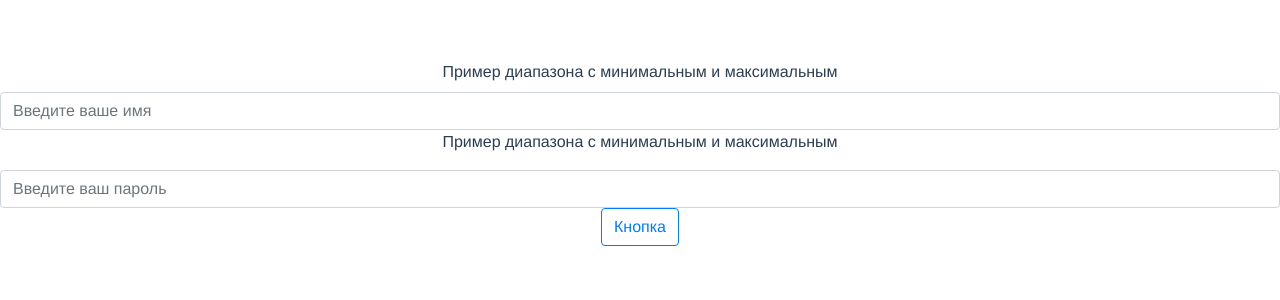
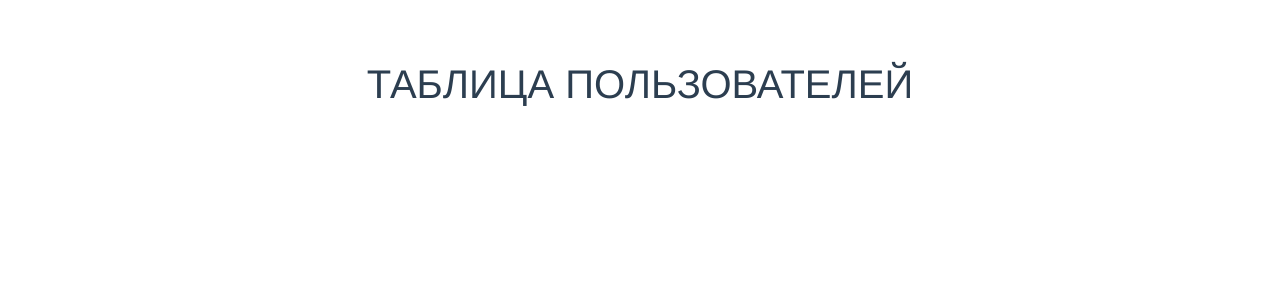
Before and after one commit to zawadzki2778/Empasoft_test, a Vue app: page /UserTable in a window 1280 px wide. Shown: the top 300 px of the page. Built offline with nearby package versions, Linux system fonts and the light colour scheme.

Commit message:
added comp UserNable and routing

```diff
--- a/src/App.vue
+++ b/src/App.vue
@@ -1,30 +1,14 @@
 <template>
   <div id="app">
-    <InputForm />
+    <router-view/>
   </div>
 </template>
 
 <script>
-import InputForm from "@/components/InputForm.vue"
+
 export default {
   name: "App",
-  components: { InputForm },
-  data() {
-    return {
-      username: "",
-      password: "",
-    };
-  },
-  computed: {
-    nameState() {
-      return this.username.length > 2 ? true : false;
-    },
-  },
-  methods: {
-    openTable() {
-
-    }
-  }
+  components: { },
 };
 </script>
 
--- a/src/main.js
+++ b/src/main.js
@@ -8,13 +8,14 @@ import 'bootstrap/dist/css/bootstrap.css'
 import 'bootstrap-vue/dist/bootstrap-vue.css'
 
 Vue.config.productionTip = false
+
 Vue.prototype.axios = axios;
+
 Vue.use(BootstrapVue)
 Vue.use(IconsPlugin)
 
 new Vue({
   router,
   store,
-
   render: h => h(App),
 }).$mount('#app')
--- a/src/components/InputForm.vue
+++ b/src/pages/InputForm.vue
@@ -1,5 +1,5 @@
 <template>
-  <div>
+  <div id="app">
     <label>Пример диапазона с минимальным и максимальным</label>
     <b-form-input
       v-model="username"
@@ -18,12 +18,31 @@
       v-model="password"
       placeholder="Введите ваш пароль"
     ></b-form-input>
-     <b-button @click="openTable" variant="outline-primary">Кнопка</b-button>
+    <b-button @click="openTable" variant="outline-primary">Кнопка</b-button>
   </div>
 </template>
 
 <script>
+
 export default {
-  name: "InputForm"
-}
+  name: "InputForm",
+  data() {
+    return {
+      username: "",
+      password: "",
+    };
+  },
+  computed: {
+    nameState() {
+      return this.username.length > 2 ? true : false;
+    },
+  },
+  methods: {
+    openTable() {
+
+      return this.$router.push({ name: "UserTable" });
+
+    },
+  },
+};
 </script>
--- /dev/null
+++ b/src/pages/UserTable.vue
@@ -0,0 +1,11 @@
+<template>
+  <div>
+    <h1> ТАБЛИЦА ПОЛЬЗОВАТЕЛЕЙ</h1>
+  </div>
+</template>
+
+<script>
+export default {
+  name: "UserTable",
+}
+</script>
--- a/src/router.js
+++ b/src/router.js
@@ -4,7 +4,15 @@ import VueRouter from "vue-router";
 Vue.use(VueRouter);
 
 const routes = [
-
+    {
+        path: "/",
+        component: () => import("./pages/InputForm.vue"),
+    },
+    {
+        path: "/UserTable",
+        name: "UserTable",
+        component: () => import("./pages/UserTable.vue"),
+    },
 ];
 
 export default new VueRouter({
```
